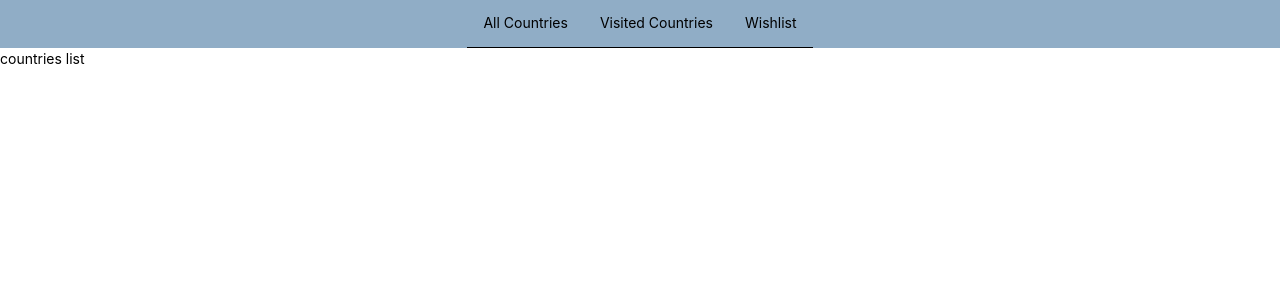
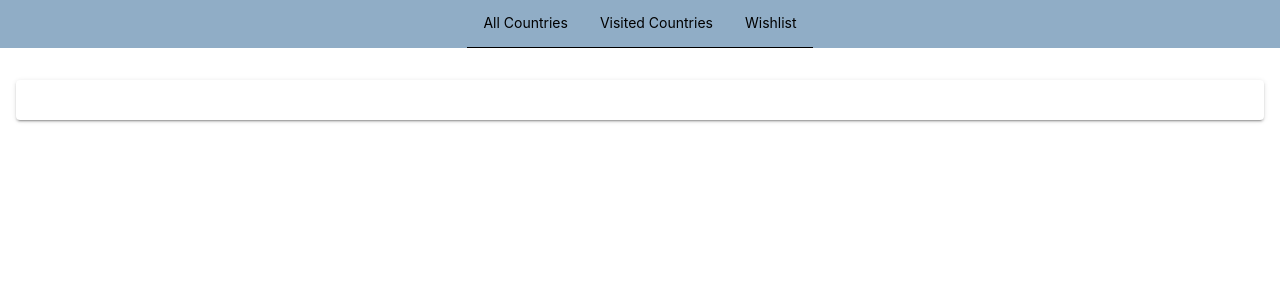
Before and after one commit to lucaspineda/favorite-countries, a Vue app: page / in a window 1280 px wide. Shown: the top 300 px of the page. Built offline with nearby package versions, Linux system fonts and the light colour scheme.

Commit message:
create countries list json

```diff
--- a/src/components/CountriesList.vue
+++ b/src/components/CountriesList.vue
@@ -1,9 +1,39 @@
 <template>
-  <div>countries list</div>
+  <main>
+    <div class="input-wrapper">
+      <v-text-field
+        append-inner-icon="mdi-magnify"
+        density="compact"
+        label="Search templates"
+        variant="solo"
+        hide-details
+        single-line
+        v-model="countryInput"
+        @input="handleCountryInput"
+      ></v-text-field>
+    </div>
+  </main>
 </template>
 
-<script>
-export default {}
+<script setup>
+import { ref } from 'vue'
+
+const countryInput = ref('')
+
+function handleCountryInput() {
+  console.log('dsfd')
+}
 </script>
 
-<style lang="scss" scoped></style>
+<style lang="scss" scoped>
+main {
+  display: flex;
+  width: 100%;
+  padding: 0 1rem;
+}
+
+.input-wrapper {
+  margin-top: 2rem;
+  width: 100%;
+}
+</style>
```
Also changed, not shown: src/App.vue (+0 -7 lines), src/assets/countries.json (added, +77 -0 lines).
